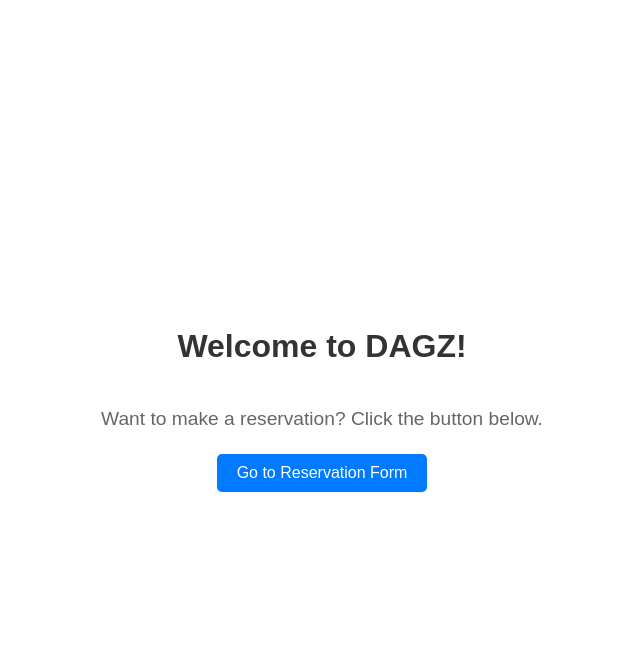
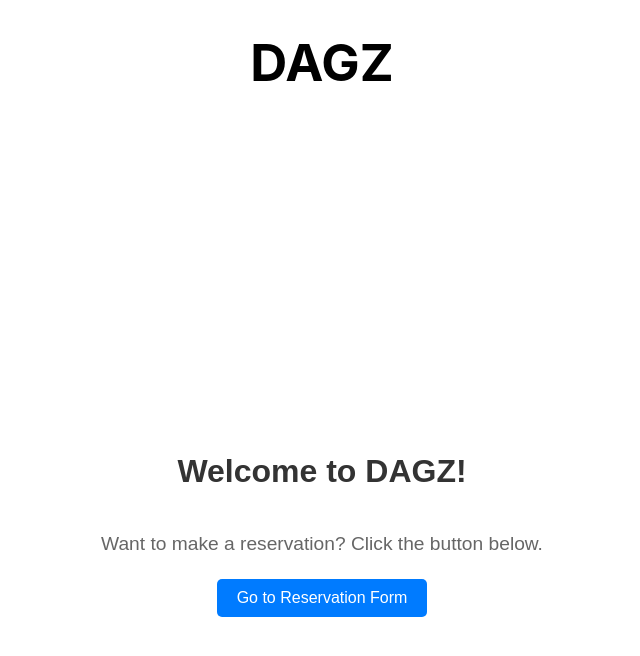
Before and after one commit to Dahafla/CEN-3031-Project, a React (Vite) app in the folder client/: page / in a window 1280 px wide. Shown: the top 656 px of the page, without its empty margins (318-958 px from the left). Built offline with nearby package versions, Linux system fonts and the light colour scheme.

Commit message:
Add header

```diff
--- /dev/null
+++ b/client/src/components/Header.jsx
@@ -0,0 +1,11 @@
+import React from 'react';
+
+const Header = () => {
+    return (
+        <header>
+            <h1>DAGZ</h1>
+        </header>
+    );
+};
+
+export default Header;
--- a/client/src/main.jsx
+++ b/client/src/main.jsx
@@ -2,9 +2,11 @@ import React from 'react'
 import ReactDOM from 'react-dom'
 import App from './App.jsx'
 import './index.css'
+import Header from './components/Header.jsx'
 
 ReactDOM.createRoot(document.getElementById('root')).render(
   <React.StrictMode>
+    <Header />
     <App />
   </React.StrictMode>,
 )
```
